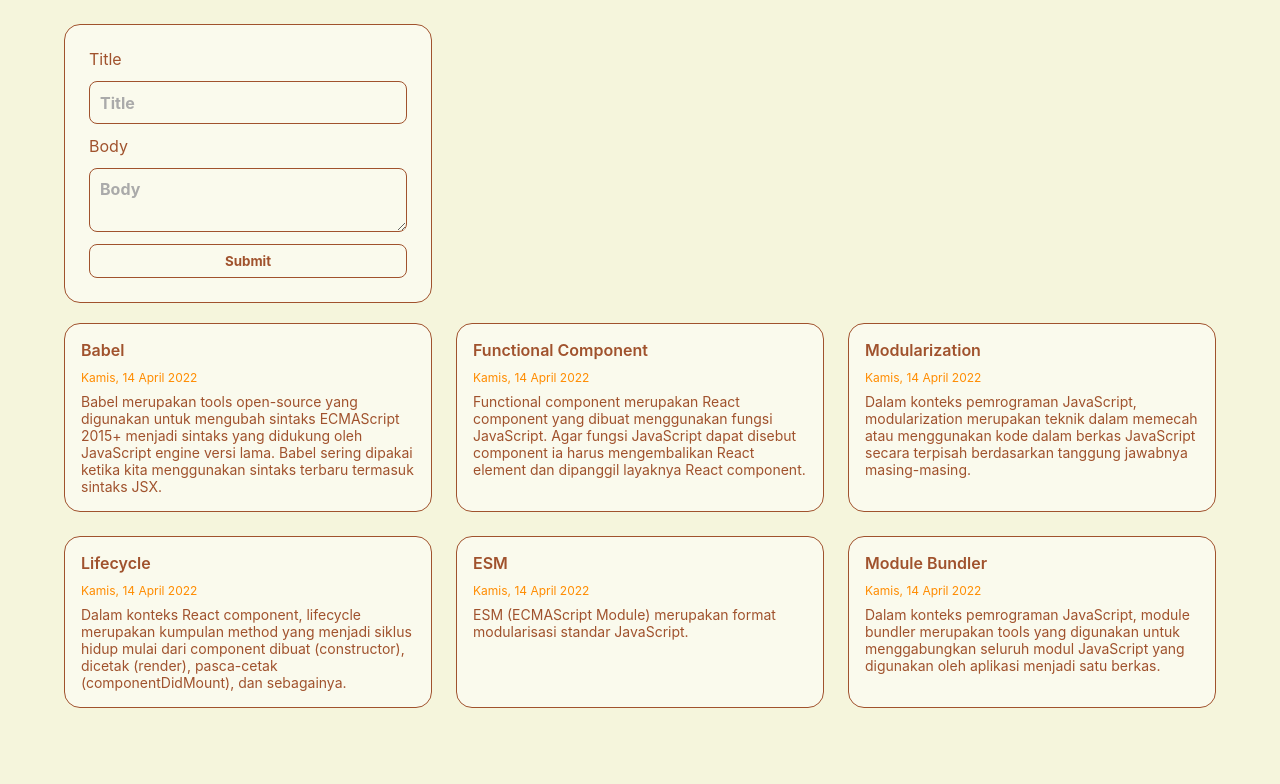
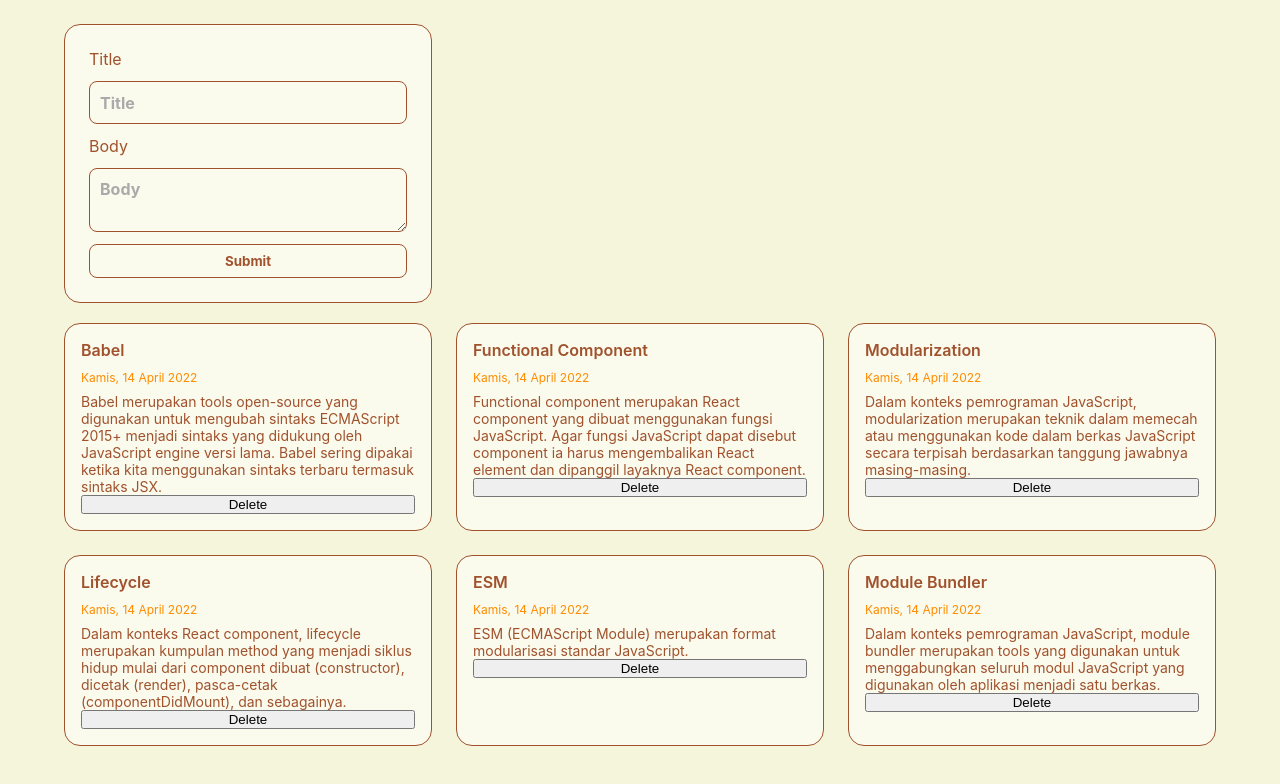
Before and after one commit to irwanphan/dicoding-personal-notes, a React (Vite) app: page / in a window 1280 px wide. Shown: the top 784 px of the page. Built offline with nearby package versions, Linux system fonts and the light colour scheme.

Commit message:
onDeleteHandler

```diff
--- a/src/components/Note/index.jsx
+++ b/src/components/Note/index.jsx
@@ -1,13 +1,17 @@
 import React from 'react';
 import { showFormattedDate } from '../../utils';
 
-const Note = ({item}) => {
+const Note = ({item, onDeleteNote }) => {
     // console.log(item)
+    const onDeleteHandler = () => {
+        onDeleteNote(item.id);
+    };
     return (
         <div className="note-item" key={item.id}>
             <div className="note-item__title">{item.title}</div>
             <div className="note-item__date">{showFormattedDate(item.createdAt)}</div>
             <div className="note-item__body">{item.body}</div>
+            <button onClick={onDeleteHandler}>Delete</button>
         </div>
     )
 }
--- a/src/index.jsx
+++ b/src/index.jsx
@@ -30,6 +30,10 @@ const Home = () => {
         const newData = [...data, newNote];
         setData(newData);
     };
+    const deleteNote = (noteId) => {
+        const updatedData = data.filter((note) => note.id !== noteId);
+        setData(updatedData);
+    };
 
     if (isLoading) return <div>Loading...</div>
 
@@ -44,7 +48,11 @@ const Home = () => {
                     data &&
                     data.map((item, index) => {
                         return (
-                            <Note item={item} key={index} />
+                            <Note
+                                item={item}
+                                key={item.id}
+                                onDeleteNote={deleteNote}
+                            />
                         )
                     })
                 }
```
